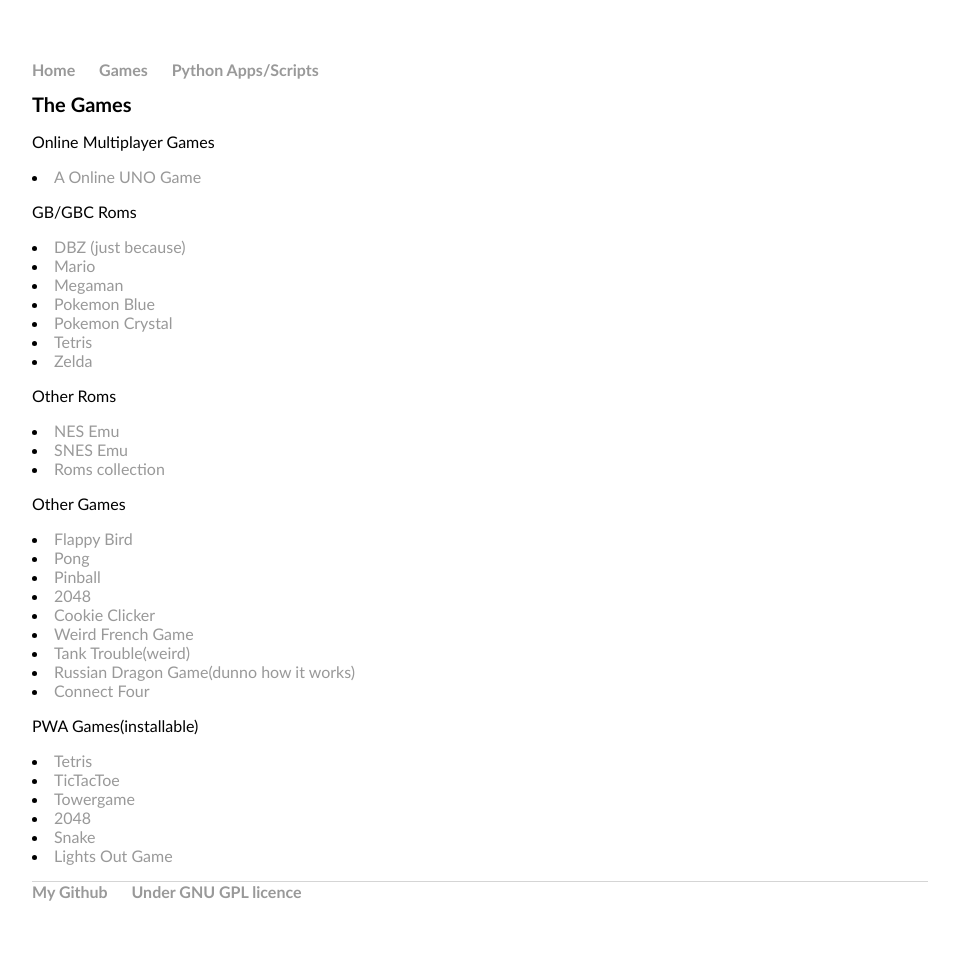
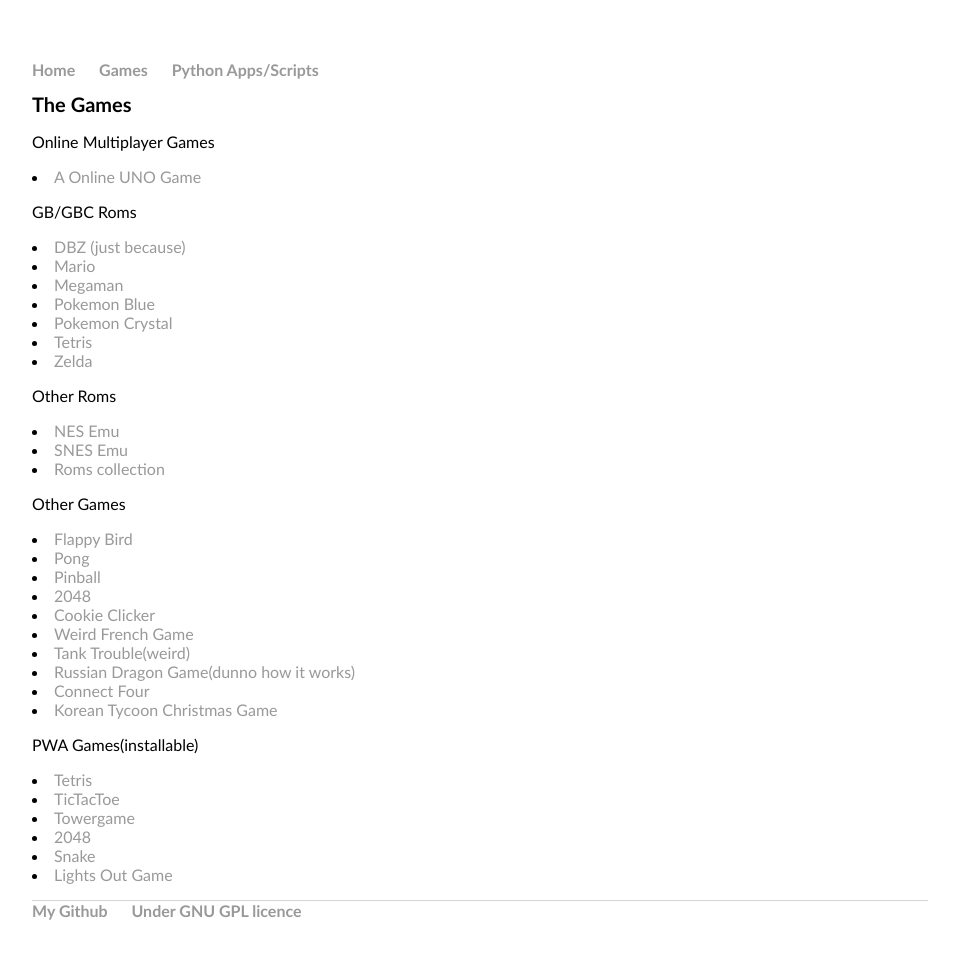
Before and after one commit to hen6003/hen6003.github.io, a Jekyll site: the page built from games/index.html, in a window 1280 px wide. Shown: the whole page, without its empty margins (160-1119 px from the left). Built offline with Jekyll 4.4.1, drawn with Linux system fonts in a browser that asks for light colours.

Commit message:
Update index.html

```diff
--- a/games/index.html
+++ b/games/index.html
@@ -28,6 +28,7 @@
 	<li><a href="https://aadijain.github.io/tank-trouble/">Tank Trouble(weird)</a></li>
 	<li><a href="https://dragons-my-app.herokuapp.com/">Russian Dragon Game(dunno how it works)</a></li>
 	<li><a href="https://kenrick95.github.io/c4/">Connect Four</a></li>
+	<li><a href="https://parksb.github.io/santa-inc/">Korean Tycoon Christmas Game</a></li>
 	<p>PWA Games(installable)</p>
 	<li><a href="https://ytiurin.github.io/tetris/index.html">Tetris</a></li>
 	<li><a href="https://tmaiadev-tictactoe.netlify.com/">TicTacToe</a></li>
```
